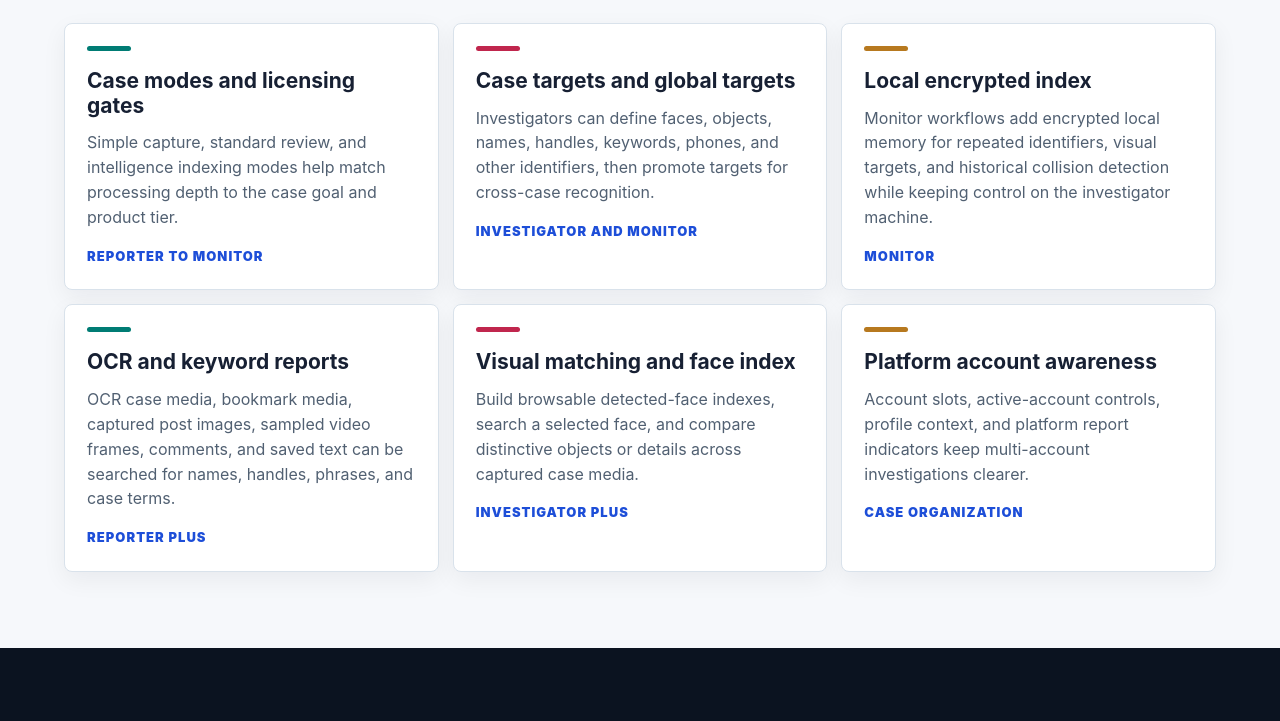
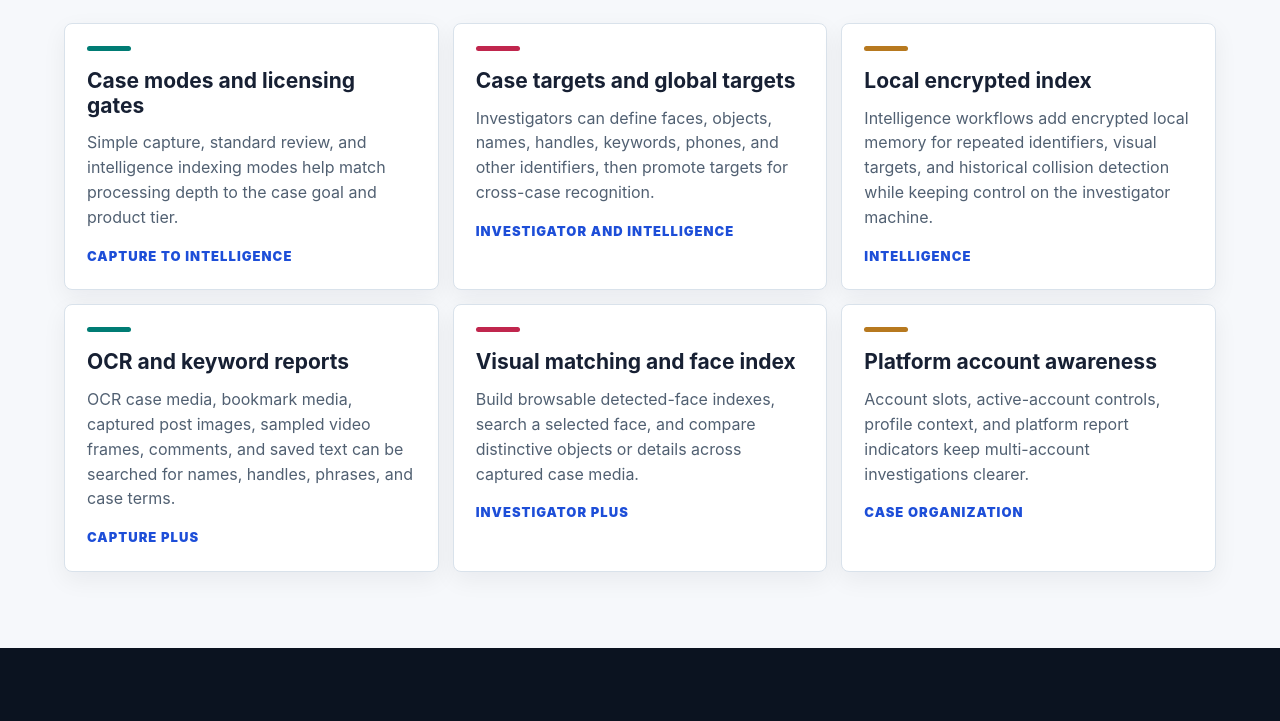
Before and after one commit to snapcaseforensics-max/snapcaseforensics-max.github.io, a plain HTML site: page index.html in a window 1280 px wide. Shown: the part 2158-2879 px from the top of the page. Drawn offline with Linux system fonts and the light colour scheme.

Commit message:
Update SnapCase product tiers

```diff
--- a/index.html
+++ b/index.html
@@ -856,25 +856,25 @@
             <div class="bar"></div>
             <h3>Case modes and licensing gates</h3>
             <p>Simple capture, standard review, and intelligence indexing modes help match processing depth to the case goal and product tier.</p>
-            <strong>Reporter to Monitor</strong>
+            <strong>Capture to Intelligence</strong>
           </article>
           <article class="feature-card">
             <div class="bar"></div>
             <h3>Case targets and global targets</h3>
             <p>Investigators can define faces, objects, names, handles, keywords, phones, and other identifiers, then promote targets for cross-case recognition.</p>
-            <strong>Investigator and Monitor</strong>
+            <strong>Investigator and Intelligence</strong>
           </article>
           <article class="feature-card">
             <div class="bar"></div>
             <h3>Local encrypted index</h3>
-            <p>Monitor workflows add encrypted local memory for repeated identifiers, visual targets, and historical collision detection while keeping control on the investigator machine.</p>
-            <strong>Monitor</strong>
+            <p>Intelligence workflows add encrypted local memory for repeated identifiers, visual targets, and historical collision detection while keeping control on the investigator machine.</p>
+            <strong>Intelligence</strong>
           </article>
           <article class="feature-card">
             <div class="bar"></div>
             <h3>OCR and keyword reports</h3>
             <p>OCR case media, bookmark media, captured post images, sampled video frames, comments, and saved text can be searched for names, handles, phrases, and case terms.</p>
-            <strong>Reporter plus</strong>
+            <strong>Capture plus</strong>
           </article>
           <article class="feature-card">
             <div class="bar"></div>
@@ -1021,7 +1021,7 @@
         <div class="tier-grid">
           <article class="tier">
             <span class="tag">Fast preservation</span>
-            <h3>Reporter</h3>
+            <h3>Capture</h3>
             <p>For investigators who need structured capture, reports, hashes, OCR, and local case management.</p>
             <ul>
               <li>Public evidence capture</li>
@@ -1035,7 +1035,7 @@
             <h3>Investigator</h3>
             <p>For deeper case review with visual matching, target lists, and richer media intelligence.</p>
             <ul>
-              <li>Everything in Reporter</li>
+              <li>Everything in Capture</li>
               <li>Case targets, profile themes, and account signals</li>
               <li>Face index, face match, and object/detail match</li>
               <li>Phone/name lookup and richer media triage</li>
@@ -1043,7 +1043,7 @@
           </article>
           <article class="tier">
             <span class="tag">Cross-case memory</span>
-            <h3>Monitor</h3>
+            <h3>Intelligence</h3>
             <p>For recurring investigations where repeated people, media, identifiers, and targets matter across cases.</p>
             <ul>
               <li>Everything in Investigator</li>
```
Also changed, not shown: video-downloader/index.html (+1 -1 lines).
